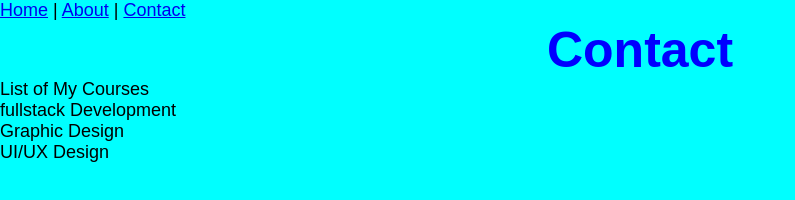
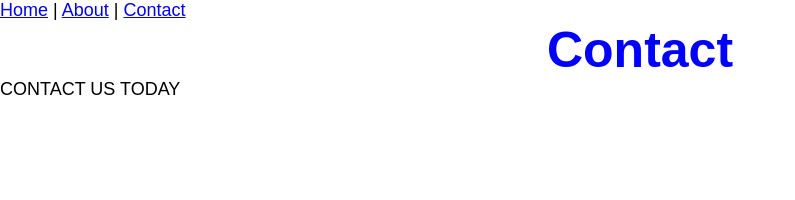
Before and after one commit to SonofMary/CssAssignment, a plain HTML site: page contact.html in a window 1280 px wide. Shown: the whole page, without its empty margins (0-795 px from the left). Drawn offline with Linux system fonts and the light colour scheme.

Commit message:
Update contact.html

```diff
--- a/contact.html
+++ b/contact.html
@@ -5,24 +5,13 @@
     <meta name="viewport" content="width=device-width, initial-scale=1.0">
     <title>CSS Project</title>
     <link rel="stylesheet" href="css/styles.css">
-    <style>
-        body {
-            background-color: aqua;
-        }
-        .heading {
-            color: black;
-        }
-    </style>
+
 </head>
 <body>
     <a href="index.html">Home</a> | <a href="about.html"> About</a> | <a href="contact.html">Contact </a>
     <h1 class="heading" style="color: blue;">Contact</h1>
-    <p class="list" >List of My Courses</p>
-    <ul>
-        <li>fullstack Development</li>
-        <li>Graphic Design</li>
-        <li>UI/UX Design</li>
-    </ul>
+    <p class="list" >CONTACT US TODAY</p>
+
 
 
 </body>
```
